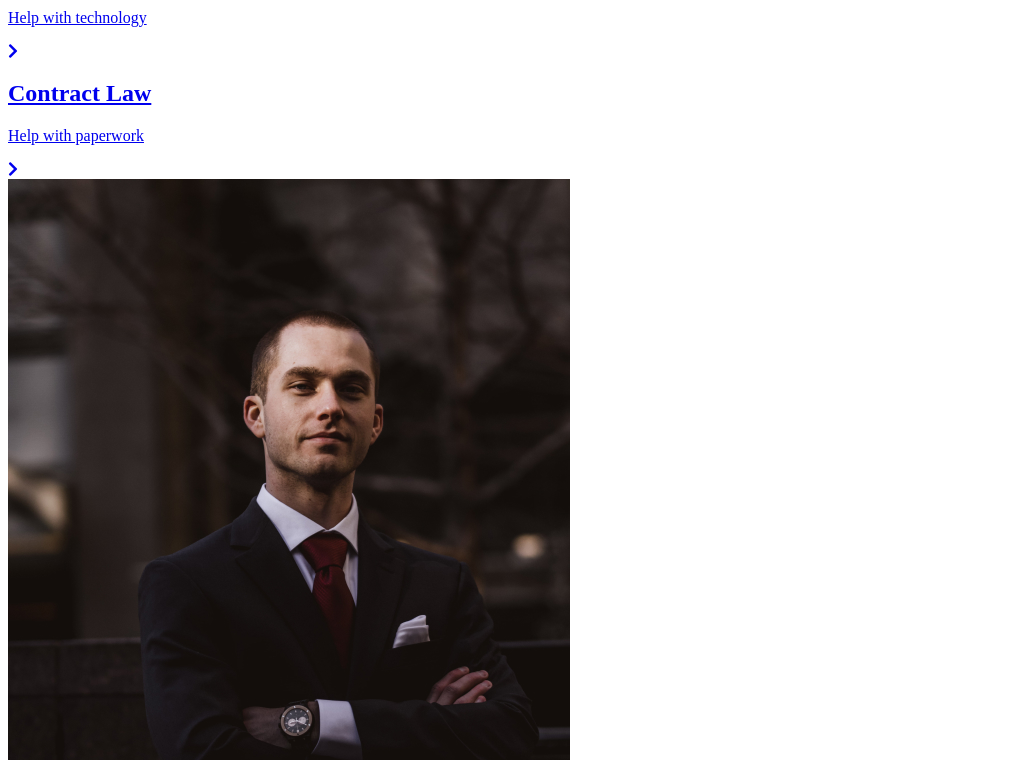
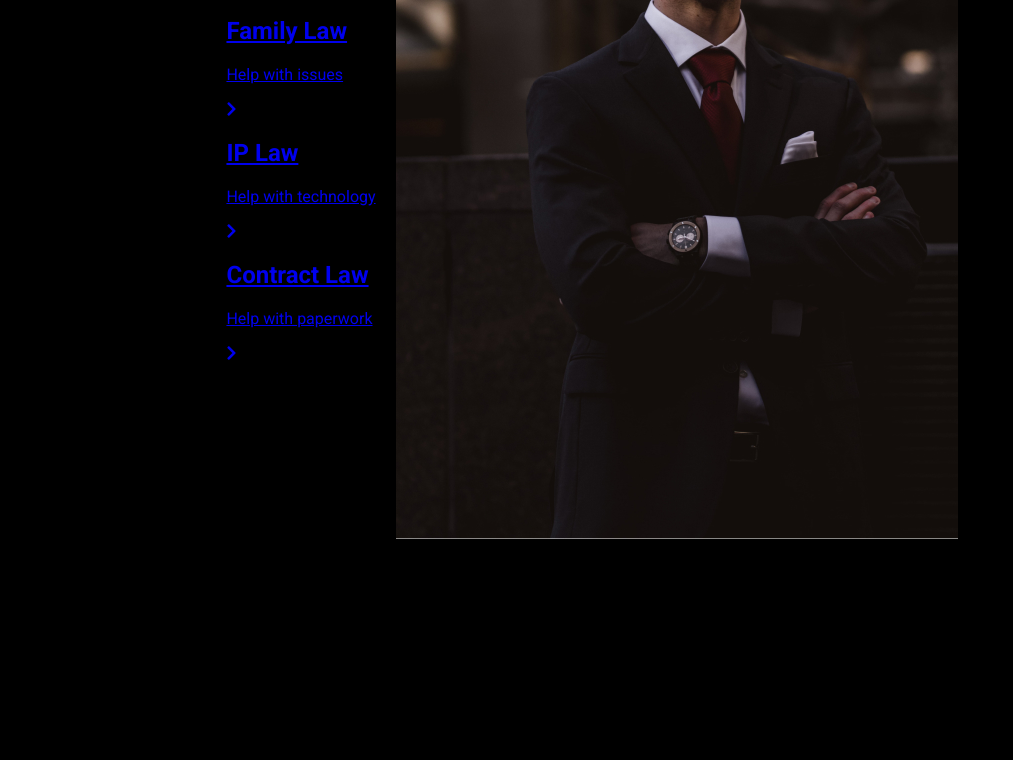
Before and after one commit to j3ffh95/law-design, a plain HTML site: page index.html in a window 1280 px wide. Shown: the part 305-1065 px from the top of the page, without its empty margins (0-1013 px from the left). After the commit the page ends 848 px from the top, so only its background shows below. Drawn offline with Linux system fonts and the light colour scheme.

Commit message:
Styled the body

```diff
--- a/style.css
+++ b/style.css
@@ -1 +1,17 @@
 @import url("https://fonts.googleapis.com/css2?family=Roboto:wght@300;400;500;700;900&display=swap");
+
+* {
+  box-sizing: border-box;
+}
+
+body {
+  background-color: #000;
+  color: #fff;
+  display: flex;
+  align-items: center;
+  justify-content: center;
+  font-family: "Roboto", sans-serif;
+  margin: 0;
+  padding-right: 6rem;
+  min-height: 100vh;
+}
```
